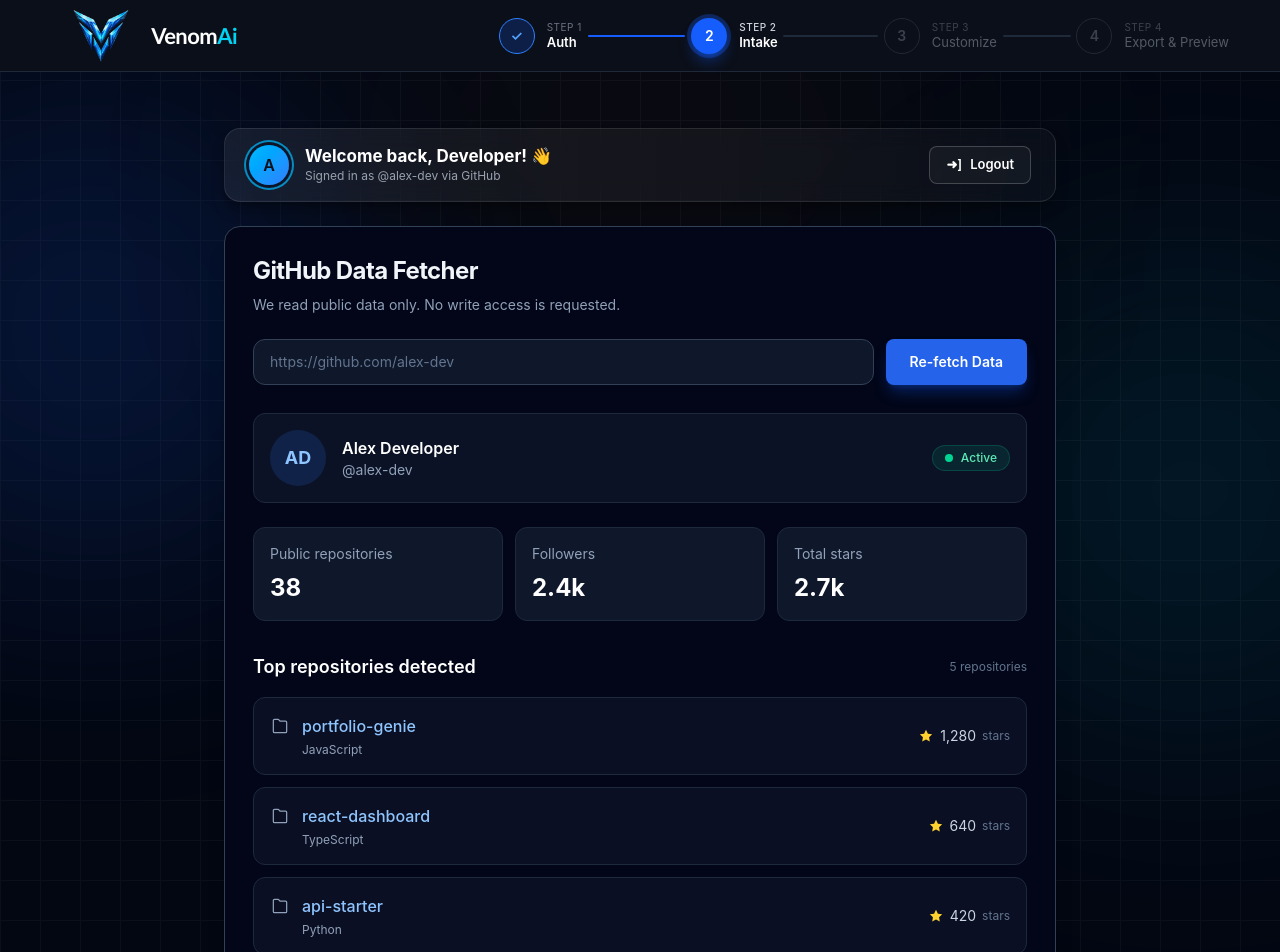
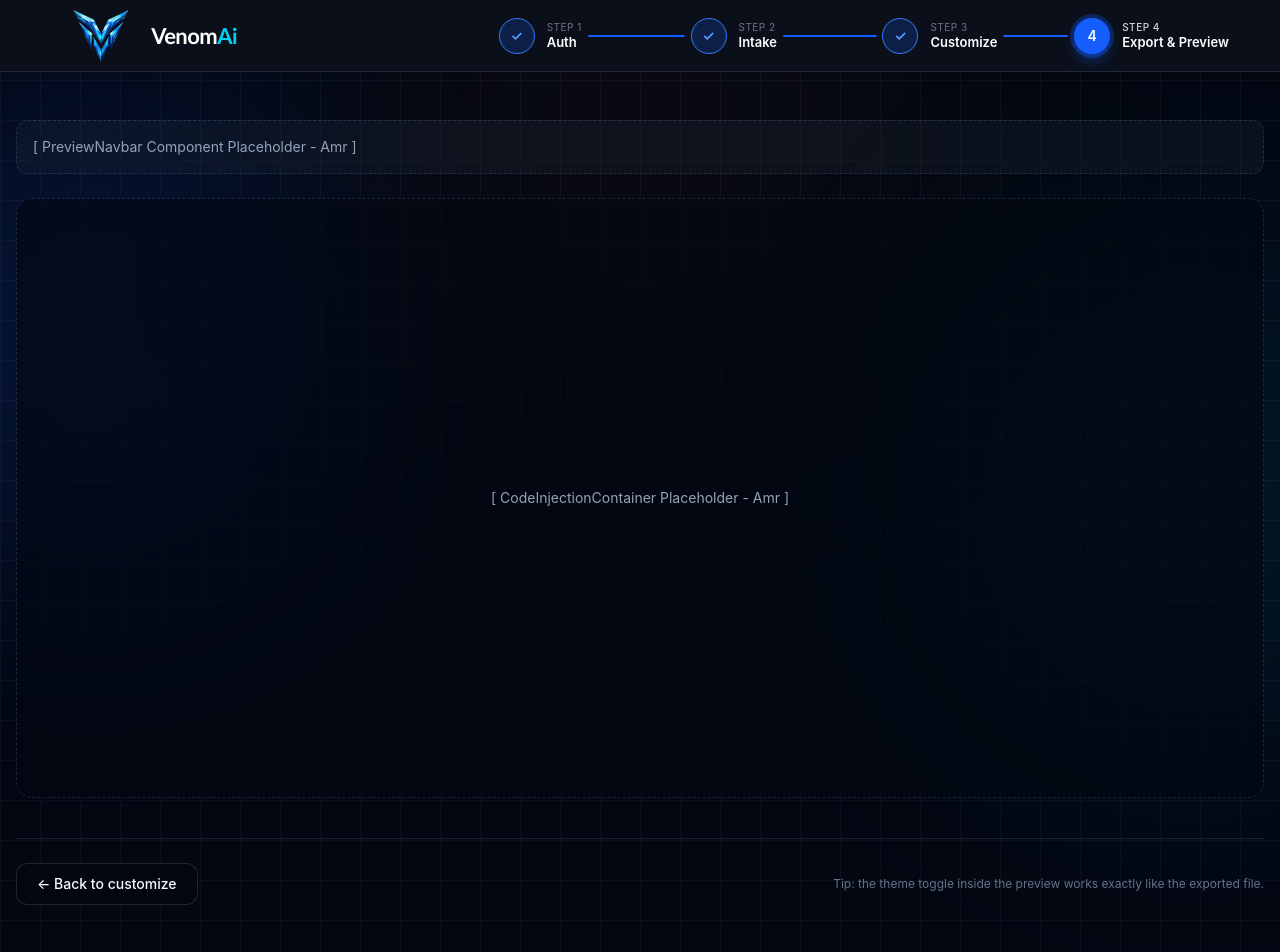
Before and after one commit to khaledahmed14/portfolio-genie, a React (Vite) app in the folder client/: page / in a window 1280 px wide. Shown: the top 952 px of the page. Built offline with nearby package versions, Linux system fonts and the light colour scheme.

Commit message:
feat: add CustomizePage, PreviewPage and sync App.jsx steps

```diff
--- a/client/src/App.jsx
+++ b/client/src/App.jsx
@@ -2,13 +2,14 @@ import React, { useState } from "react";
 import Navbar from "./components/Navbar";
 import AuthPage from "./pages/AuthPage";
 import IntakePage from "./pages/IntakePage";
+import CustomizePage from "./pages/CustomizePage";
+import PreviewPage from "./pages/PreviewPage";
 
 export default function App() {
-  const [currentStep, setCurrentStep] = useState(2);
+  const [currentStep, setCurrentStep] = useState(4);
 
   return (
     <div className="relative flex min-h-screen flex-col overflow-x-clip bg-[#030712] font-sans text-white selection:bg-blue-500 selection:text-white">
-
       <div className="pointer-events-none absolute inset-0 z-0">
         <div
           className="absolute inset-0 opacity-[0.03]"
@@ -21,16 +22,14 @@ export default function App() {
         <div className="absolute -right-40 top-60 h-[500px] w-[500px] rounded-full bg-cyan-500/10 blur-[130px]" />
         <div className="absolute left-1/2 top-0 h-[300px] w-[600px] -translate-x-1/2 rounded-full bg-amber-500/5 blur-[140px]" />
       </div>
-
-
       <div className="sticky top-0 z-50">
-          <Navbar currentStep={currentStep} setCurrentStep={setCurrentStep} />
+        <Navbar currentStep={currentStep} setCurrentStep={setCurrentStep} />
       </div>
-
-
-      <main className="relative z-10 mx-auto flex w-full max-w-4xl flex-1 flex-col items-center justify-center px-4 py-8">
+      <main className="relative z-10 mx-auto flex w-full max-w-7xl flex-1 flex-col items-center justify-center px-4 py-8">
         {currentStep === 1 && <AuthPage />}
         {currentStep === 2 && <IntakePage setCurrentStep={setCurrentStep} />}
+        {currentStep === 3 && <CustomizePage setCurrentStep={setCurrentStep} />}
+        {currentStep === 4 && <PreviewPage setCurrentStep={setCurrentStep} />}
       </main>
     </div>
   );
--- /dev/null
+++ b/client/src/pages/CustomizePage.jsx
@@ -0,0 +1,47 @@
+import React from "react";
+
+export default function CustomizePage({ setCurrentStep }) {
+  return (
+    <div className="flex w-full flex-col gap-6 py-4">
+      <div className="flex flex-col gap-1 text-left">
+        <span className="text-xs font-semibold tracking-wider text-[#38BDF8] uppercase">
+          STEP 3 · CUSTOMIZE
+        </span>
+        <h1 className="text-2xl font-bold text-[#F8FAFC] sm:text-3xl">
+          Arrange your portfolio
+        </h1>
+      </div>
+      <div className="grid w-full grid-cols-1 gap-6 lg:grid-cols-12">
+        <div className="lg:col-span-5">
+          {/* <ArrangePortfolioSettings /> */}
+          <div className="flex h-full min-h-[400px] w-full items-center justify-center rounded-2xl border border-dashed border-[#60A5FA33] bg-[#1E293B4D] p-6 text-sm text-[#94A3B8]">
+            [ ArrangePortfolioSettings Component Placeholder - Heba ]
+          </div>
+        </div>
+        <div className="lg:col-span-7">
+          {/* <LiveStructure /> */}
+          <div className="flex h-full min-h-[500px] w-full items-center justify-center rounded-2xl border border-dashed border-[#60A5FA33] bg-[#1E293B4D] p-6 text-sm text-[#94A3B8]">
+            [ LiveStructure Component Placeholder - Mayar & Lojain ]
+          </div>
+        </div>
+      </div>
+      <div className="mt-4 flex w-full items-center justify-between border-t border-[#33415566] pt-6">
+        <button
+          type="button"
+          onClick={() => setCurrentStep(2)}
+          className="flex items-center gap-2 rounded-xl border border-[#94A3B833] bg-[#03071299] px-5 py-2.5 text-sm font-medium text-[#F8FAFC] transition-all hover:border-[#60A5FA66] hover:bg-[#1E293B]"
+        >
+          &larr; Back to intake
+        </button>
+
+        <button
+          type="button"
+          onClick={() => setCurrentStep(4)}
+          className="flex items-center gap-2 rounded-xl bg-[#0EA5E9] px-6 py-2.5 text-sm font-semibold text-slate-950 shadow-[0_0_20px_rgba(14,165,233,0.4)] transition-all hover:bg-[#38BDF8] hover:shadow-[0_0_25px_rgba(56,189,248,0.6)]"
+        >
+          Generate Final Portfolio Code &#10024;
+        </button>
+      </div>
+    </div>
+  );
+}
--- a/client/src/pages/IntakePage.jsx
+++ b/client/src/pages/IntakePage.jsx
@@ -8,14 +8,9 @@ export default function IntakePage({ setCurrentStep }) {
     <div className="mx-auto flex w-full max-w-5xl flex-1 flex-col gap-6 px-4 py-6">
 
        <Navbar2 setCurrentStep={setCurrentStep}/>
-
-
-      {/* الجزء الثاني */}
       <div >
           <GithubFetcherCard/>
       </div>
-
-      {/* الجزء الثالث */}
       <div >
           <Infocard/>
       </div>
--- /dev/null
+++ b/client/src/pages/PreviewPage.jsx
@@ -0,0 +1,38 @@
+import React from "react";
+
+export default function PreviewPage({ setCurrentStep }) {
+  return (
+    <div className="flex w-full flex-col gap-6 py-4">
+      {/* Top Section Header & SubNavbar (عمرو) */}
+      <div className="w-full">
+        {/* <PreviewNavbar /> */}
+        <div className="flex w-full items-center justify-between rounded-xl border border-dashed border-[#60A5FA33] bg-[#1E293B4D] p-4 text-sm text-[#94A3B8]">
+          [ PreviewNavbar Component Placeholder - Amr ]
+        </div>
+      </div>
+
+      {/* Code Injection Container Frame (عمرو) */}
+      <div className="w-full">
+        {/* <CodeInjectionContainer /> */}
+        <div className="flex min-h-[600px] w-full items-center justify-center rounded-2xl border border-dashed border-[#60A5FA33] bg-[#03071299] p-6 text-sm text-[#94A3B8]">
+          [ CodeInjectionContainer Placeholder - Amr ]
+        </div>
+      </div>
+
+      {/* Footer Actions & Tip */}
+      <div className="mt-4 flex w-full flex-wrap items-center justify-between gap-4 border-t border-[#33415566] pt-6">
+        <button
+          type="button"
+          onClick={() => setCurrentStep(3)}
+          className="flex items-center gap-2 rounded-xl border border-[#94A3B833] bg-[#03071299] px-5 py-2.5 text-sm font-medium text-[#F8FAFC] transition-all hover:border-[#60A5FA66] hover:bg-[#1E293B]"
+        >
+          &larr; Back to customize
+        </button>
+
+        <p className="text-xs text-[#64748B]">
+          Tip: the theme toggle inside the preview works exactly like the exported file.
+        </p>
+      </div>
+    </div>
+  );
+}
```
